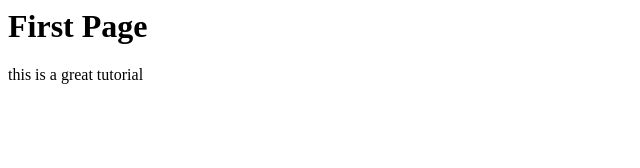
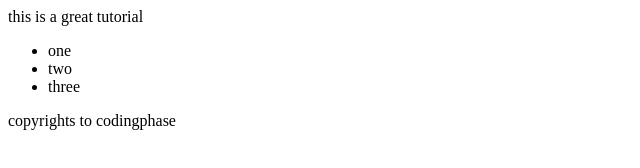
Before and after one commit to jamalcoding2020/git-course, a plain HTML site: page index.html in a window 1280 px wide. Shown: the whole page, without its empty margins (0-640 px from the left). Drawn offline with Linux system fonts and the light colour scheme.

Commit message:
added un ordered list

```diff
--- a/index.html
+++ b/index.html
@@ -1,6 +1,12 @@
 <html>
+    <head></head>
     <body>
-        <h1>First Page</h1>
         <p>this is a great tutorial</p>
+        <ul>
+            <li>one</li>
+            <li>two</li>
+            <li>three</li>
+        </ul>
+        <footer>copyrights to codingphase</footer>
     </body>
 </html>
```
